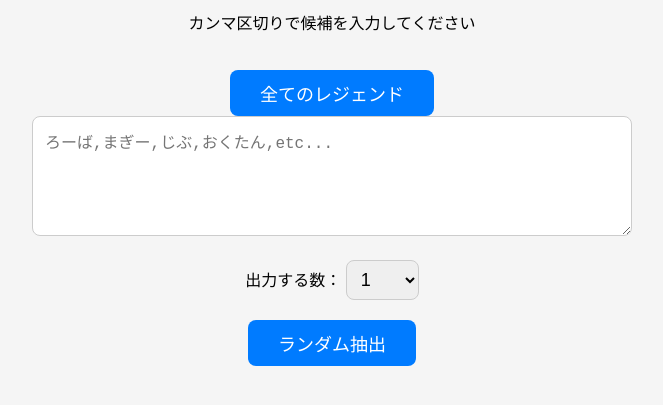
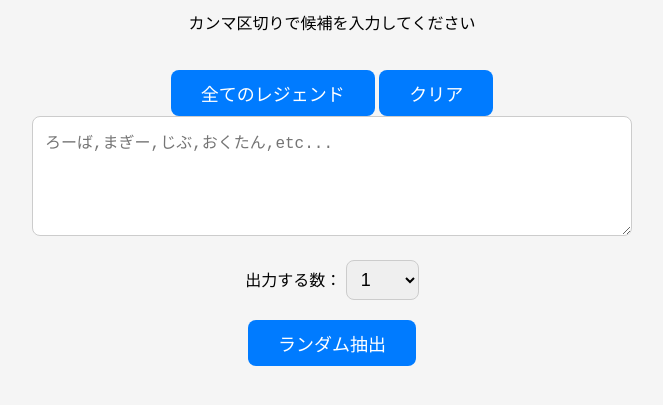
Before and after one commit to ajinoCan2Me/LegendPick, a plain HTML site: page index.html in a window 1280 px wide. Shown: the part 149-554 px from the top of the page, without its empty margins (308-971 px from the left). Drawn offline with Linux system fonts and the light colour scheme.

Commit message:
index.html を更新

```diff
--- a/index.html
+++ b/index.html
@@ -23,6 +23,10 @@
 <!-- 定型文ボタン -->
 <button onclick="insertText('バンガロール, ヒューズ, マッドマギー, バリスティック, レヴナント, パスファインダー, レイス, オクタン, ホライゾン, アッシュ, オルター, アクセル, ブラッドハウンド, クリプト, ヴァルキリー, シア, ヴァンテージ, コースティック, ワットソン, ランパート, カタリスト, ジブラルタル, ライフライン, ミラージュ, ローバ, ニューキャッスル, コンジット')">
 全てのレジェンド
+</button>
+
+<button onclick="insertText('')">
+クリア
 </button>
 
   <textarea
```
